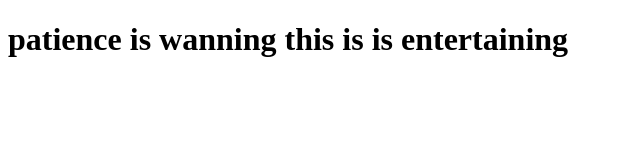
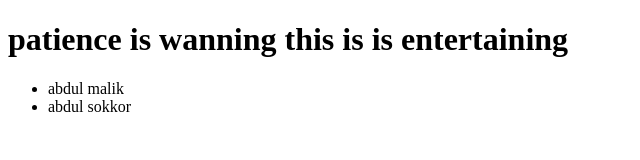
Before and after one commit to anwarsha1/my-fourth-repo, a plain HTML site: page index.html in a window 1280 px wide. Shown: the whole page, without its empty margins (0-640 px from the left). Drawn offline with Linux system fonts and the light colour scheme.

```diff
--- a/index.html
+++ b/index.html
@@ -8,5 +8,9 @@
 </head>
 <body>
     <h1> patience is wanning this is is entertaining </h1>
+    <ul>
+        <li>abdul malik </li>
+        <li> abdul sokkor </li>
+    </ul>
 </body>
 </html>
```
